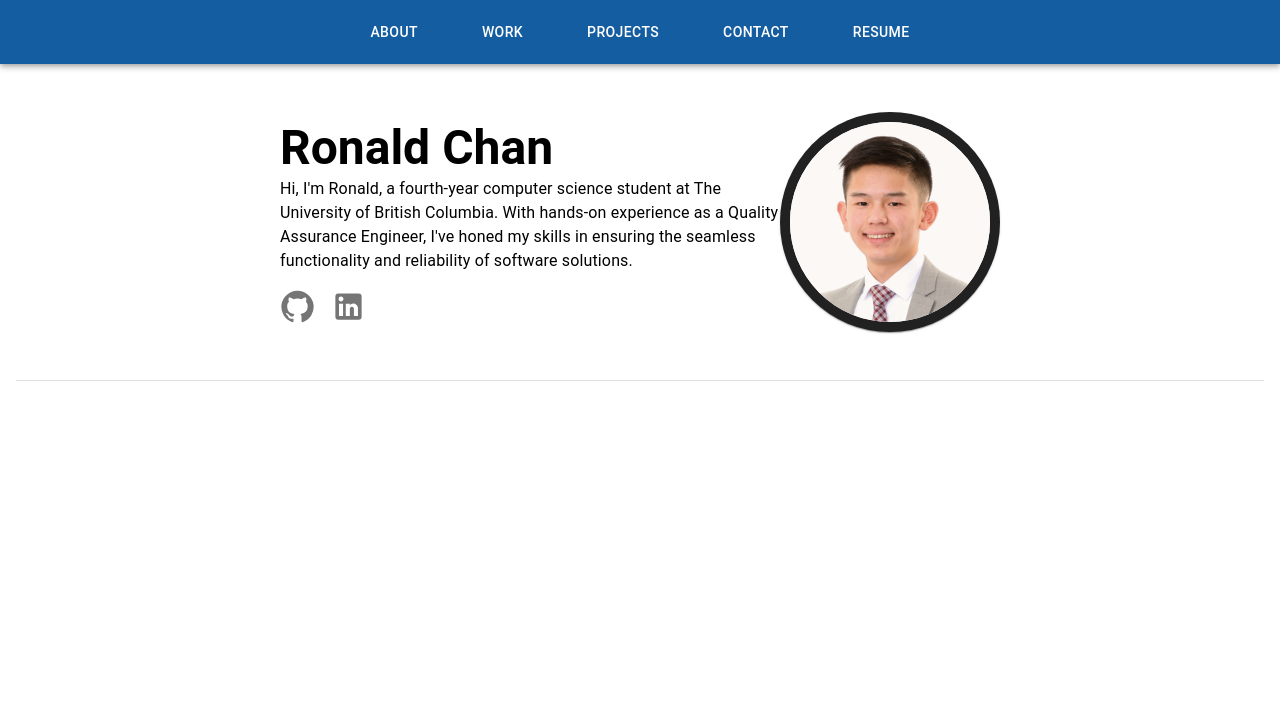
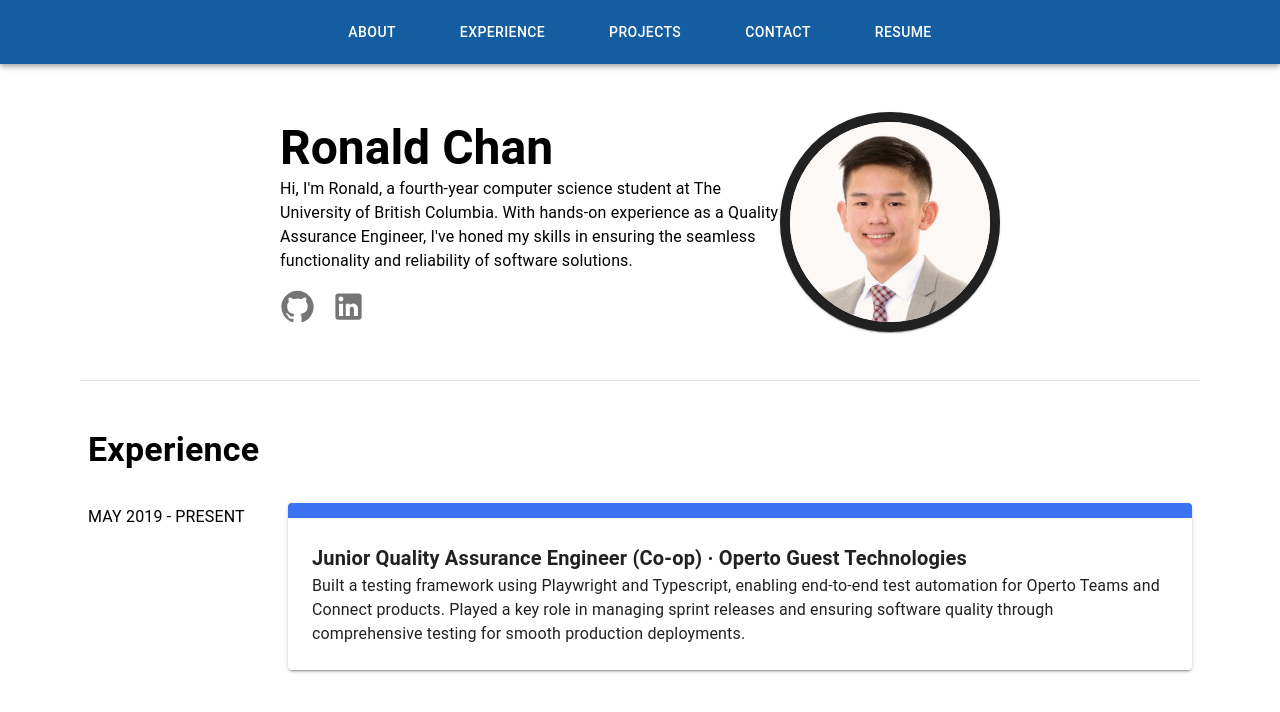
Before and after one commit to ronalldchan/ronalldchan.github.io, a React (Create React App) app: page / in a window 1280 px wide. Shown: the top 712 px of the page. Built offline with nearby package versions, Linux system fonts and the light colour scheme.

Commit message:
Start working on experience section

```diff
--- a/src/components/Content.tsx
+++ b/src/components/Content.tsx
@@ -1,12 +1,14 @@
-import { Box, Divider } from "@mui/material";
+import { Container, Divider } from "@mui/material";
 import AboutMe from "./AboutMe";
+import Experience from "./Experience";
 
 function Content() {
   return (
-    <Box>
+    <Container>
       <AboutMe />
       <Divider variant="middle" />
-    </Box>
+      <Experience />
+    </Container>
   );
 }
 
--- /dev/null
+++ b/src/components/Experience.tsx
@@ -0,0 +1,24 @@
+import { Box, Container, Typography } from "@mui/material";
+import ExperienceForm from "./ExperienceForm";
+
+function Experience() {
+  return (
+    <Container>
+      <Box component="section" id="experience">
+        <Box py={6}>
+          <Typography variant="h4" fontWeight={"bold"}>
+            Experience
+          </Typography>
+          <ExperienceForm
+            date="MAY 2019 - PRESENT"
+            jobTitle="Junior Quality Assurance Engineer (Co-op)"
+            company="Operto Guest Technologies"
+            description="Built a testing framework using Playwright and Typescript, enabling end-to-end test automation for Operto Teams and Connect products. Played a key role in managing sprint releases and ensuring software quality through comprehensive testing for smooth production deployments."
+          />
+        </Box>
+      </Box>
+    </Container>
+  );
+}
+
+export default Experience;
--- /dev/null
+++ b/src/components/ExperienceForm.tsx
@@ -0,0 +1,25 @@
+import { Box, Paper, Typography } from "@mui/material";
+
+function ExperienceForm(props: {
+  date: string;
+  jobTitle: string;
+  company: string;
+  description: string;
+  tags?: string[];
+}) {
+  return (
+    <Box display={"flex"} my={4}>
+      <Box minWidth={200}>
+        <Typography variant="subtitle1">{props.date}</Typography>
+      </Box>
+      <Paper elevation={2} sx={{ p: 3, borderTop: 15, borderColor: "#3b73f3" }}>
+        <Typography variant="h6" fontWeight={"bold"}>
+          {props.jobTitle} · {props.company}
+        </Typography>
+        <Typography variant="body1">{props.description}</Typography>
+      </Paper>
+    </Box>
+  );
+}
+
+export default ExperienceForm;
--- a/src/components/NavBar.tsx
+++ b/src/components/NavBar.tsx
@@ -8,7 +8,7 @@ function NavBar() {
       <Toolbar sx={{ justifyContent: "center", display: "flex" }}>
         <Stack direction="row">
           <NavBarButton name="About" href="#about" />
-          <NavBarButton name="Work" href="#work" />
+          <NavBarButton name="Experience" href="#experience" />
           <NavBarButton name="Projects" href="#projects" />
           <NavBarButton name="Contact" href="#contact" />
           <NavBarButton name="Resume" href="" />
```
